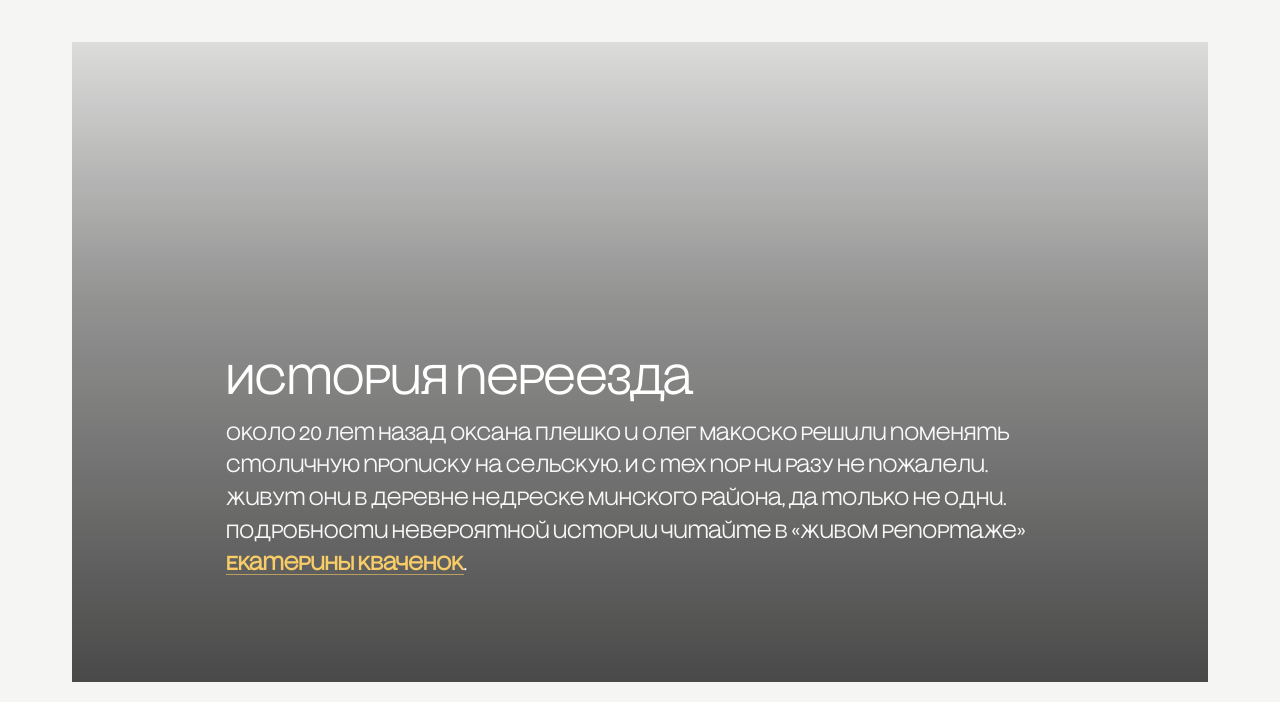
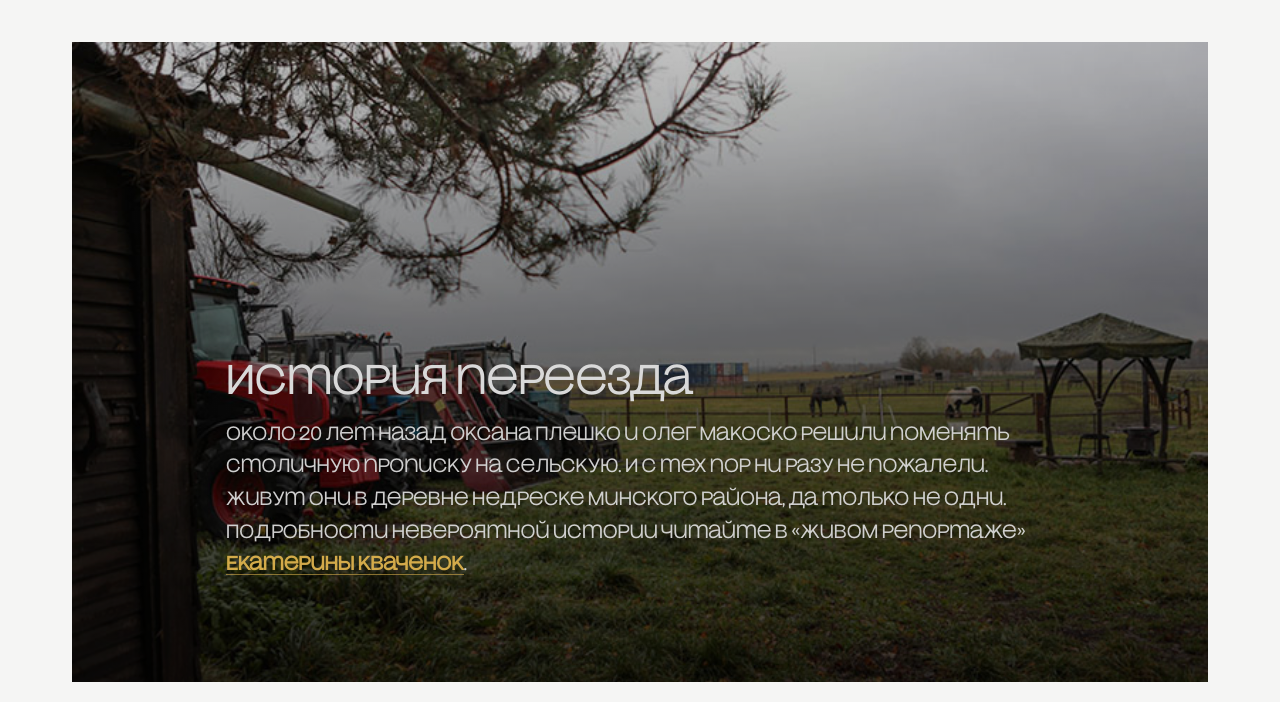
Before and after one commit to schikita/iz-minska-v-derevnu, a plain HTML site: page index.html in a window 1280 px wide. Shown: the part 822-1524 px from the top of the page. Drawn offline with nearby package versions, Linux system fonts and the light colour scheme; animation ran at ten frames a second.

Commit message:
97% complete

```diff
--- a/assets/css/style.css
+++ b/assets/css/style.css
@@ -425,23 +425,15 @@ header.hero::after{
   display: flex;
   align-items: flex-end;
   justify-content: center;
+  background-size: cover;
+  background-position: center;
+  background-repeat: no-repeat;
+  filter: brightness(0.85) saturate(1.1);
   overflow: hidden;
   color: #fff;
 }
 
-/* Фон */
-.wide-feature__bg {
-  position: absolute;
-  inset: 0;
-  background-size: cover;
-  background-position: center;
-  transform: scale(1.05);
-  filter: brightness(0.85) saturate(1.1);
-  z-index: 0;
-}
-
-
-/* Лёгкое затемнение поверх */
+/* затемнение */
 .wide-feature::before {
   content: "";
   position: absolute;
@@ -453,21 +445,14 @@ header.hero::after{
     rgba(0, 0, 0, 0.7) 100%
   );
   z-index: 1;
-  pointer-events: none;
-}
-
-/* Всплывающий блок с текстом */
+}
+
 .wide-feature__content {
   position: relative;
   z-index: 2;
   max-width: 900px;
   margin: 0 auto clamp(40px, 8vh, 80px);
   padding: clamp(20px, 4vw, 36px);
-
-
-  border-radius: 20px;
-
-  text-align: left;
 }
 
 /* Заголовок и текст */
--- a/index.html
+++ b/index.html
@@ -81,19 +81,15 @@
     <main class="content">
 
         <section class="container">
-            <section class="wide-feature reveal" id="sec-oksana-oleg">
-                <div class="wide-feature__bg" style="--bg: url('./assets/img/bg-2.jpg');"></div>
-
-
-
-
+<section class="wide-feature reveal" id="sec-oksana-oleg"
+         style="background-image: url('./assets/img/bg-2.jpg');">
   <div class="wide-feature__content">
     <h2>История переезда</h2>
     <p>
       Около 20 лет назад Оксана Плешко и Олег Макоско решили поменять столичную прописку на сельскую.
-                        И с тех пор ни разу не пожалели. Живут они в деревне Недреске Минского района, да только не
-                        одни…
-                        Подробности невероятной истории читайте в «Живом репортаже» <a href="https://www.sb.by/author/1420356-ekaterina-kvachyenok/">Екатерины Кваченок</a>.
+      И с тех пор ни разу не пожалели. Живут они в деревне Недреске Минского района, да только не одни…
+      Подробности невероятной истории читайте в «Живом репортаже»
+      <a href="https://www.sb.by/author/1420356-ekaterina-kvachyenok/">Екатерины Кваченок</a>.
     </p>
   </div>
 </section>
```
Lines whose indentation alone changed are shown as unchanged.
